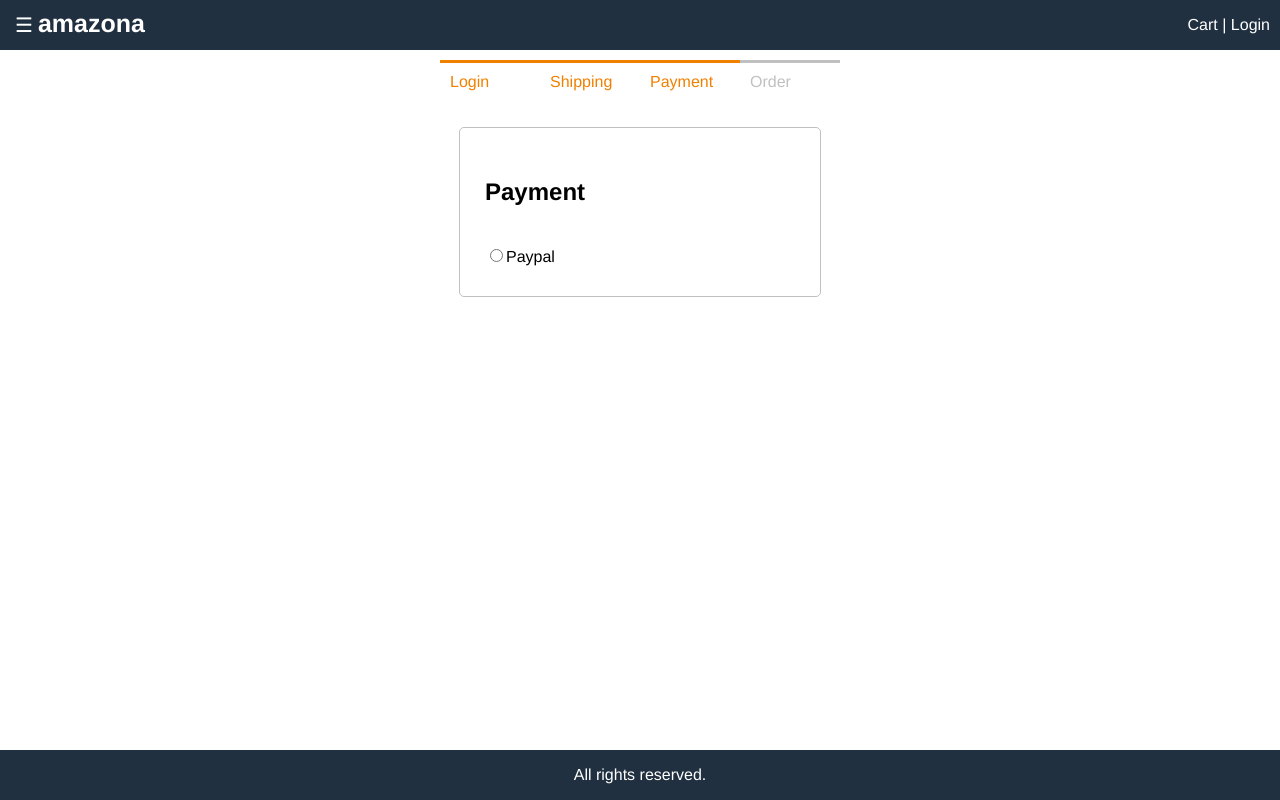
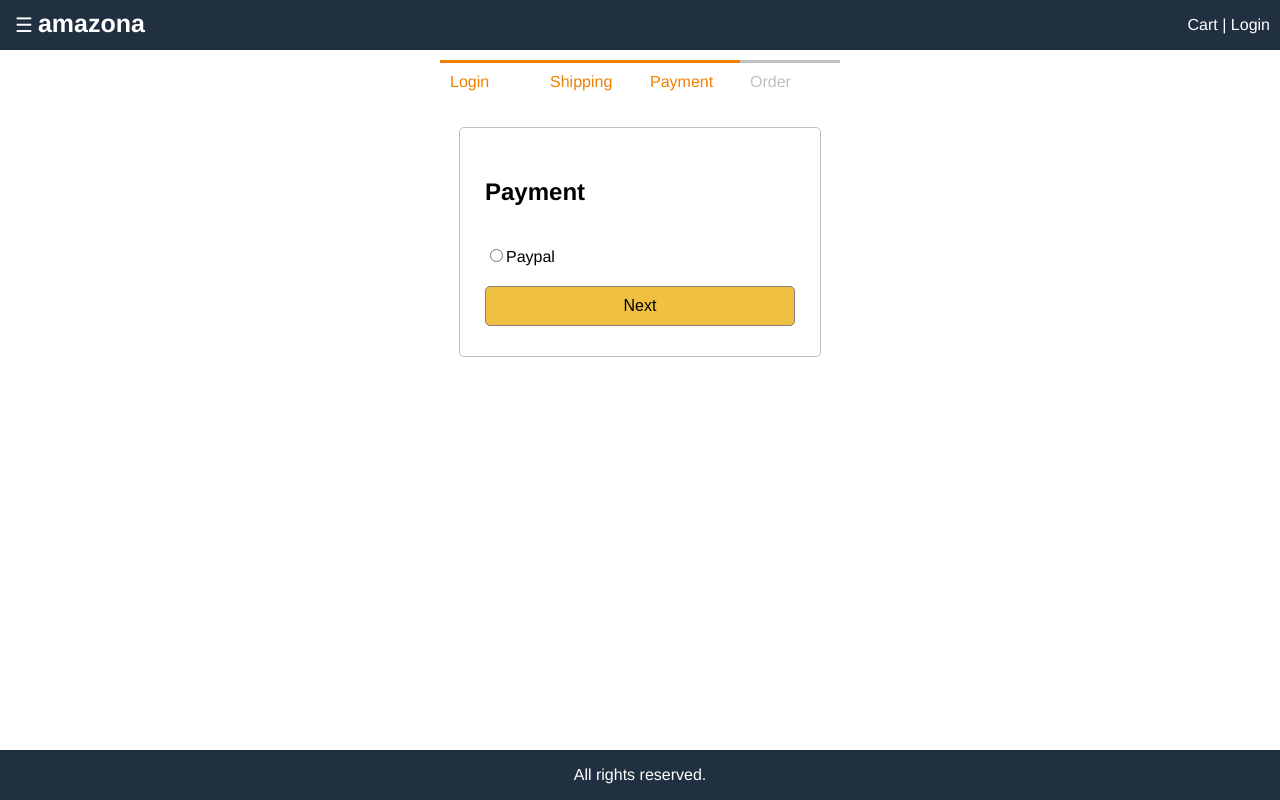
Before and after one commit to katkim0307/amazona, a React (Create React App) app in the folder client/: page /payment in a window 1280 px wide. Built offline with nearby package versions, Linux system fonts and the light colour scheme.

Commit message:
ADDED Payment page with savePayment action, constant, and reducer

```diff
--- a/client/src/components/Payment.js
+++ b/client/src/components/Payment.js
@@ -29,6 +29,9 @@ export default function Payment(props) {
                                 <label htmlFor="paymentMethod">Paypal</label>
                             </div>
                         </li>
+                        <li>
+                            <button type="submit" className="button primary">Next</button>
+                        </li>
                     </ul>
                 </form>
             </div>
```
